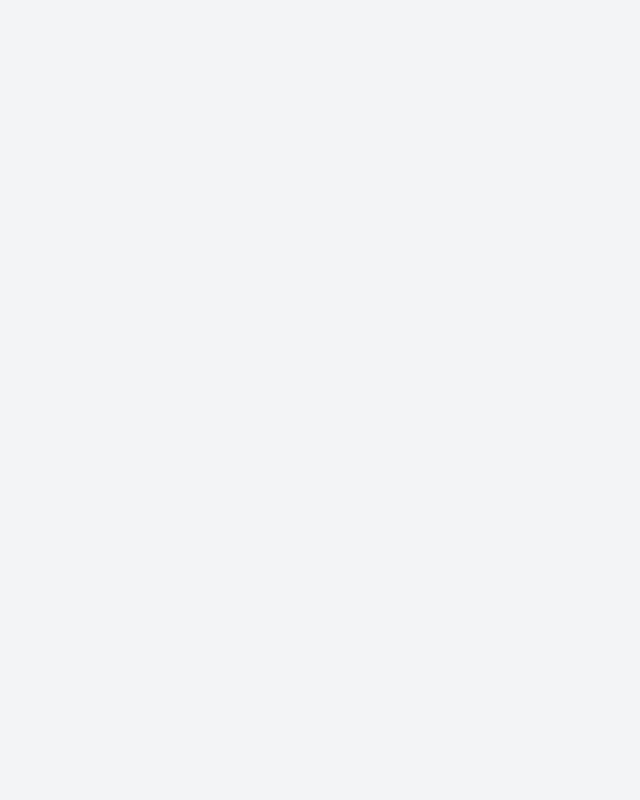
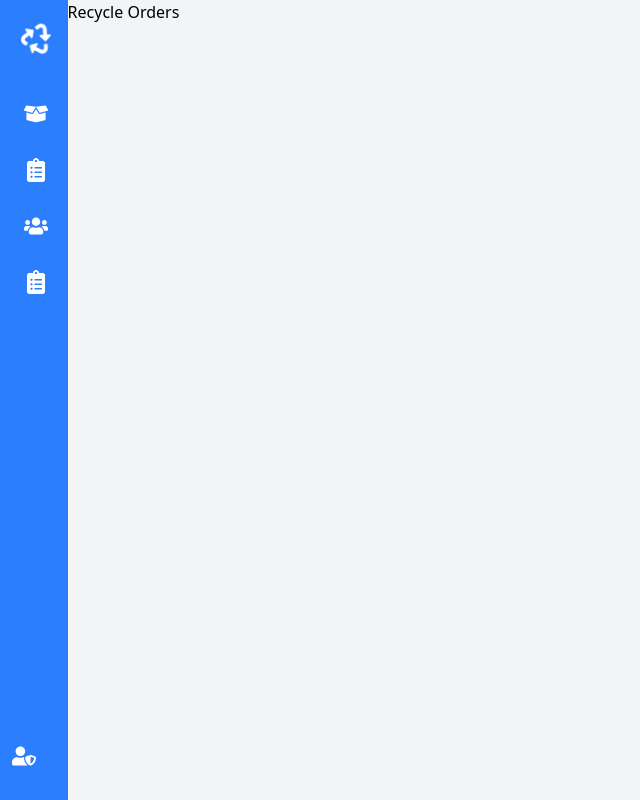
Before and after one commit to suryakrishnakishore/Walmart_Sparkathon_EcoCycle360, a React (Vite) app in the folder admin/: page /recycle-orders in a window 1280 px wide. Before the commit this address had no page. Shown: the whole page, without its empty margins (0-640 px from the left). Built offline with nearby package versions, Linux system fonts and the light colour scheme; sample sign-in values are in the browser's storage.

Commit message:
Included Navbar with routes

```diff
--- a/admin/src/App.jsx
+++ b/admin/src/App.jsx
@@ -7,6 +7,9 @@ import { setAuthToken } from './libs/apiCalls.js';
 import { Toaster } from "sonner";
 import Navbar from './components/navbar.jsx';
 import Home from './pages/home.jsx';
+import Customers from './pages/customers.jsx';
+import Orders from './pages/orders.jsx';
+import RecycleOrders from './pages/recycle-orders.jsx';
 
 const RootLayout = () => {
 
@@ -15,12 +18,12 @@ const RootLayout = () => {
   setAuthToken(user?.token || "");
 
   return (user ? (
-    <>
+    <div className='flex'>
       { <Navbar /> }
-      <div className='min-h-[cal(h-screen - 100px)]'>
+      <div className='w-full min-h-screen'>
         <Outlet />
       </div>
-    </>
+    </div>
 
   ) : (
     <Navigate to="/sign-in" replace={true} />
@@ -35,9 +38,11 @@ function App() {
           <Route element={<RootLayout/>}>
             <Route path='/' element={<Navigate to={"/home"} />}></Route>
             <Route path='/home' element={<Home />} />
+            <Route path='/customers' element={<Customers />}></Route>
+            <Route path='/orders' element={<Orders />}></Route>
+            <Route path='/recycle-orders' element={<RecycleOrders />}></Route>
           </Route>
           <Route path='/sign-in' element={<SignIn/>}></Route>
-          <Route path='/sign-up' element={<SignUp/>}></Route>
         </Routes>
       </div>
 
--- a/admin/src/components/navbar.jsx
+++ b/admin/src/components/navbar.jsx
@@ -1,10 +1,85 @@
 import React from 'react'
+import { FaRecycle, FaBoxOpen, FaUsers, FaClipboardList, FaUserShield } from 'react-icons/fa'
+import { Link } from 'react-router-dom'
+import useStore from '../store'
+import { useState } from 'react';
 
 function Navbar() {
+  const { user, signOut } = useStore((state) => state);
+  const [click, setClick] = useState(false);
+
+  function handleSignOut(e) {
+    e.preventDefault();
+    localStorage.removeItem("ecoadmin");
+    signOut();
+    window.location.reload();
+  }
+
   return (
-    <div>
+    <section className="group bg-blue-500 min-h-screen w-[70px] hover:w-[20%] transition-all duration-300 px-3 flex flex-col py-6 overflow-x-hidden">
+      <div className="flex items-center mb-10">
+        <FaRecycle className={`text-3xl text-white ml-2 min-w-[32px] group-hover:ml-0`}
+          style={{ animation: "spin 2s linear infinite" }}
+        />
+        <span className="text-xl font-bold text-white whitespace-nowrap overflow-hidden transition-all duration-300
+          opacity-0 group-hover:opacity-100 group-hover:ml-2">
+          Eco<strong className="text-green-400 font-extrabold font-stretch-semi-expanded text-shadow-lg animate-pulse">Cycle</strong>360
+        </span>
+      </div>
 
-    </div>
+      <nav className="flex flex-col gap-4 flex-1">
+        <Link to={"/orders"} className="flex items-center text-white hover:bg-green-600 rounded px-3 py-2 transition">
+          <FaBoxOpen className="text-2xl mr-1 min-w-[24px]" />
+          <span className="whitespace-nowrap overflow-hidden transition-all duration-300
+            opacity-0 group-hover:opacity-100 group-hover:ml-2">
+            Orders
+          </span>
+        </Link>
+        <Link to={"/recycle-orders"} className="flex items-center text-white hover:bg-green-600 rounded px-3 py-2 transition">
+          <FaClipboardList className="text-2xl mr-1 min-w-[24px]" />
+          <span className="whitespace-nowrap overflow-hidden transition-all duration-300
+            opacity-0 group-hover:opacity-100 group-hover:ml-2">
+            Recycle Orders
+          </span>
+        </Link>
+        <Link to={"/customers"} className="flex items-center text-white hover:bg-green-600 rounded px-3 py-2 transition">
+          <FaUsers className="text-2xl mr-1 min-w-[24px]" />
+          <span className="whitespace-nowrap overflow-hidden transition-all duration-300
+            opacity-0 group-hover:opacity-100 group-hover:ml-2">
+            Customers
+          </span>
+        </Link>
+        <Link to={"/in-mall-submit"} className="flex items-center text-white hover:bg-green-600 rounded px-3 py-2 transition">
+          <FaClipboardList className="text-2xl mr-1 min-w-[24px]" />
+          <span className="whitespace-nowrap overflow-hidden transition-all duration-300
+            opacity-0 group-hover:opacity-100 group-hover:ml-2">
+            In-mall Submit
+          </span>
+        </Link>
+      </nav>
+
+      <div className="mt-10 flex relative items-center hover:cursor-pointer" onClick={() => setClick(!click)}>
+        {click &&
+          <button
+            className=" opacity-0 group-hover:opacity-100 absolute bottom-10 right-2 w-full px-4 py-2 rounded-lg bg-gradient-to-r from-red-500 to-red-700 shadow-lg text-white font-semibold hover:from-red-600 hover:to-red-800 hover:scale-105 hover:cursor-pointer transition-all duration-200 text-center"
+            onClick={handleSignOut}
+          >
+            Sign Out
+          </button>
+        }
+        <FaUserShield className="text-2xl text-white mr-1 min-w-[24px]" />
+        <div className="overflow-hidden">
+          <div className="text-white font-semibold whitespace-nowrap transition-all duration-300
+            opacity-0 group-hover:opacity-100 group-hover:ml-2">
+            {user?.name}
+          </div>
+          <div className="text-white text-xs whitespace-nowrap transition-all duration-300
+            opacity-0 group-hover:opacity-100 group-hover:ml-2">
+            Administrator
+          </div>
+        </div>
+      </div>
+    </section>
   )
 }
 
--- /dev/null
+++ b/admin/src/pages/customers.jsx
@@ -0,0 +1,9 @@
+import React from 'react'
+
+function Customers() {
+  return (
+    <div>Customers</div>
+  )
+}
+
+export default Customers
--- a/admin/src/pages/home.jsx
+++ b/admin/src/pages/home.jsx
@@ -2,7 +2,7 @@ import React from 'react'
 
 function Home() {
   return (
-    <div className='min-h-screen flex justify-around align-middle'>
+    <div className='flex justify-center min-h-screen items-center'>
         Greetings, Administrator
     </div>
   )
--- /dev/null
+++ b/admin/src/pages/orders.jsx
@@ -0,0 +1,9 @@
+import React from 'react'
+
+function Orders() {
+  return (
+    <div>Orders</div>
+  )
+}
+
+export default Orders
--- /dev/null
+++ b/admin/src/pages/recycle-orders.jsx
@@ -0,0 +1,11 @@
+import React from 'react'
+
+function RecycleOrders() {
+  return (
+    <div>
+        Recycle Orders
+    </div>
+  )
+}
+
+export default RecycleOrders
```
